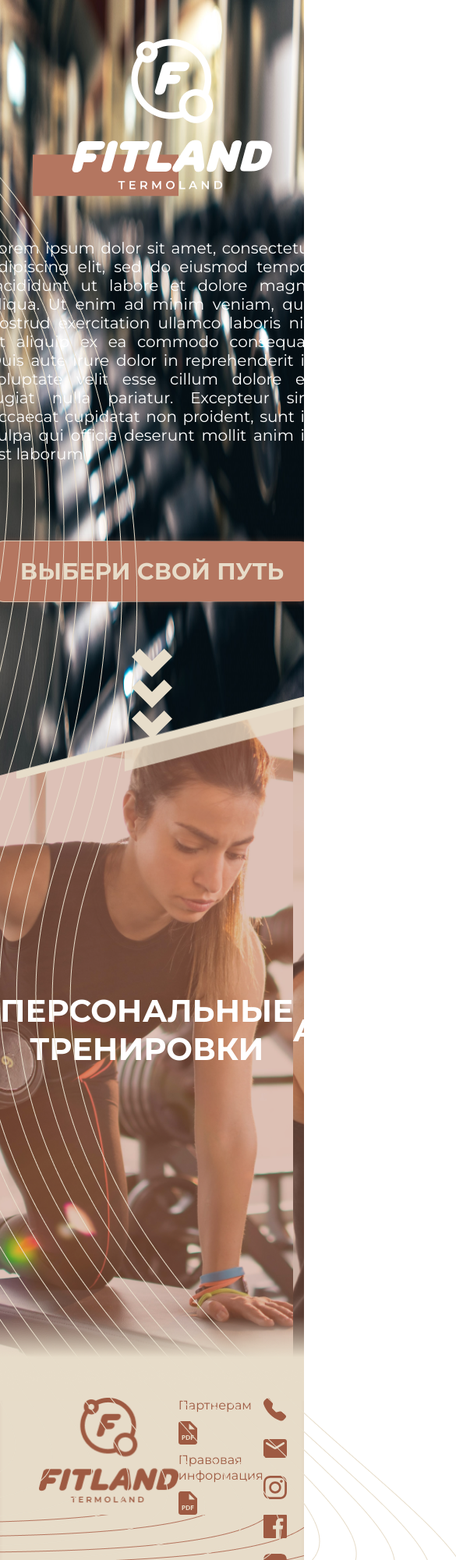
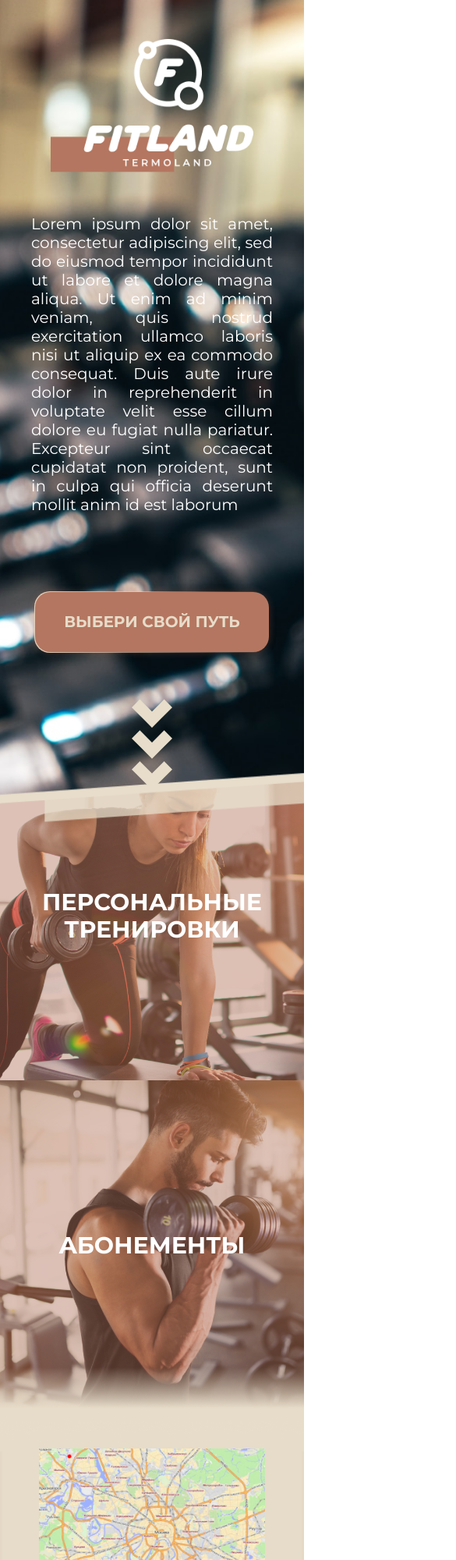
Before and after one commit to kotlyarDG/fitland.github.io, a plain HTML site: page index.html in a window 390 px wide. Shown: the top 2000 px of the page at 78% size, 585 px wide, since content can reach past the window. Drawn offline with Linux system fonts and the light colour scheme.

Commit message:
adaptive fix

```diff
--- a/#source/scss/_footer.scss
+++ b/#source/scss/_footer.scss
@@ -12,11 +12,22 @@
 		justify-content: space-between;
 		position: relative;
 		z-index: 3;
+
+		@media (max-width: 1220px) {
+			flex-direction: column;
+		}
 	}
 
 	&__map {
 		width: 340px;
-		height: 230px;
+		// height: 230px;
+		@media (max-width: 1220px) {
+			margin: 0 0 50px 0;
+		}
+
+		@media (max-width: 550px) {
+			width: 100%;
+		}
 
 		img {
 			max-width: 100%;
@@ -26,9 +37,15 @@
 	&__logo {
 		height: 135px;
 		width: 180px;
+		@media (max-width: 1220px) {
+			margin: 0 0 50px 0;
+		}
 	}
 
 	&__documents {
+		@media (max-width: 1220px) {
+			margin: 0 0 50px 0;
+		}
 	}
 
 	&__documents-item {
@@ -48,6 +65,9 @@
 
 	&__links {
 		padding: 0 100px 0 0;
+		@media (max-width: 1220px) {
+			margin: 0 0 50px 0;
+		}
 	}
 
 	&__link-item {
@@ -100,4 +120,14 @@
 	z-index: 1;
 	bottom: 20%;
 	left: 0;
+
+	@media (max-width: 1220px) {
+		display: none;
+	}
 }
+
+.footer__flex {
+	display: flex;
+	justify-content: space-around;
+	flex: 0 1 50%;
+}
--- a/#source/scss/style.scss
+++ b/#source/scss/style.scss
@@ -32,9 +32,13 @@ body {
 	top: 70px;
 	left: 0;
 	z-index: 5;
-	// height: calc(200vh - 170px);
+	max-height: calc(200vh + 170px);
 	// min-height: 1600px;
 	overflow: hidden;
+
+	@media (max-width: 768px) {
+		display: none;
+	}
 }
 
 .first-block {
@@ -45,6 +49,8 @@ body {
 	align-items: center;
 	justify-content: center;
 	padding: 50px 10px;
+	background: url("../../images/system_img/bg-first.png") center / cover no-repeat;
+	z-index: 1;
 
 	&__bg {
 		position: absolute;
@@ -54,6 +60,10 @@ body {
 		width: 100%;
 		display: block;
 		z-index: 1;
+
+		@media (max-width: 768px) {
+			display: none;
+		}
 	}
 
 	&__body {
@@ -63,11 +73,19 @@ body {
 		flex-direction: column;
 		max-width: 1000px;
 		align-items: center;
+
+		@media (max-width: 1100px) {
+			padding: 0 30px;
+		}
 	}
 
 	&__logo {
 		display: block;
 		margin: 0 0 54px 0;
+
+		@media (max-width: 450px) {
+			width: 260px;
+		}
 	}
 
 	&__text {
@@ -98,7 +116,11 @@ body {
 		position: relative;
 		z-index: 3;
 
-		&:before {
+		@media (max-width: 500px) {
+			font-size: 20px;
+			line-height: 25px;
+
+			width: 300px;
 		}
 	}
 
@@ -113,6 +135,10 @@ body {
 		border-radius: 20px;
 		background: linear-gradient(92.5deg, #e7dcc9 0%, rgba(231, 220, 201, 0) 100%);
 		z-index: 2;
+
+		@media (max-width: 500px) {
+			width: 300px;
+		}
 	}
 
 	&__arrows {
@@ -126,6 +152,10 @@ body {
 	margin: -100px 0 0 0;
 	position: relative;
 	z-index: 0;
+
+	@media (max-width: 991px) {
+		flex-direction: column;
+	}
 
 	&__personal {
 		flex: 0 1 50%;
@@ -158,6 +188,11 @@ body {
 		color: #ffffff;
 		position: relative;
 		z-index: 1;
+
+		@media (max-width: 550px) {
+			font-size: 30px;
+			line-height: 35px;
+		}
 	}
 
 	&__abonements {
--- a/index.html
+++ b/index.html
@@ -26,7 +26,7 @@
 		</div>
 
 		<section class="first-block">
-			<img class="first-block__bg" src="images/system_img/bg-first.png" alt="">
+			<!-- <img class="first-block__bg" src="images/system_img/bg-first.png" alt=""> -->
 			<div class="first-block__body">
 				<img src="images/system_img/logo-white-rectangle.png" alt="logo" class="first-block__logo">
 				<p class="first-block__text">Lorem ipsum dolor sit amet, consectetur adipiscing elit, sed do eiusmod tempor
@@ -56,8 +56,12 @@
 			<img src="images/system_img/footer/bg-footer.png" alt="" class="bg-line-foot">
 			<div class="footer__container">
 				<div class="footer__content">
+					<!-- <div class="footer__flex"> -->
 					<div class="footer__map"><img src="images/system_img/footer/map.png" alt=""></div>
 					<img src="images/system_img/logo-brown.png" alt="" class="footer__logo">
+					<!-- </div> -->
+
+					<!-- <div class="footer__flex"> -->
 					<div class="footer__documents">
 						<div class="footer__documents-item">
 							<p>Партнерам</p>
@@ -90,6 +94,9 @@
 							<p class="link-item__text">ВКонтакте</p>
 						</div>
 					</div>
+					<!-- </div> -->
+
+
 				</div>
 				<div class="footer__line"></div>
 				<p class="footer__ps">*информация не является публичной офертой</p>
```
Also changed, not shown: css/style.css.
